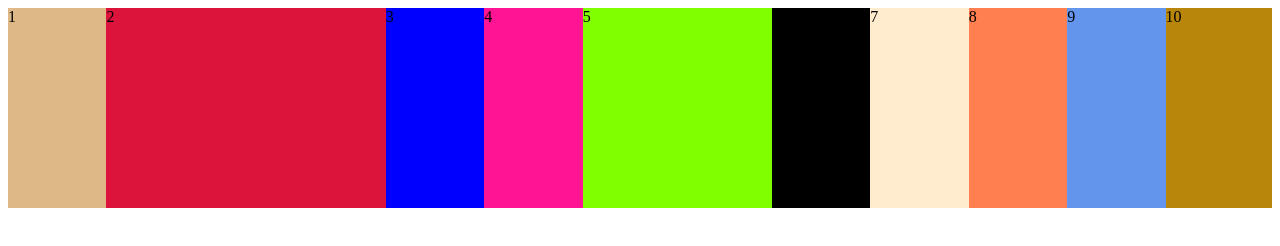
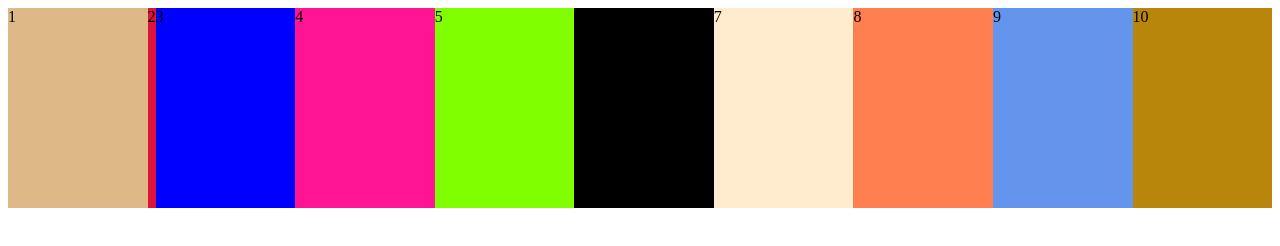
Before and after one commit to nmajors/lecture-04, a plain HTML site: page index.html in a window 1280 px wide. Drawn offline with Linux system fonts and the light colour scheme.

Commit message:
flex-shrink example

```diff
--- a/styles/main.css
+++ b/styles/main.css
@@ -5,16 +5,17 @@
 
 .box {
   height: 200px;
-  flex-grow: 1;
+  width: 2000px;
 }
 
 .box1 {
+  flex-shrink: 1;
   background-color: burlywood;
 }
 
 .box2 {
+  flex-shrink: 2;
   background-color: crimson;
-  flex-grow: 3;
 }
 
 .box3 {
@@ -27,7 +28,6 @@
 
 .box5 {
   background-color: chartreuse;
-  flex-grow: 2;
 }
 
 .box6 {
```
